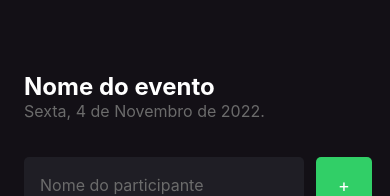
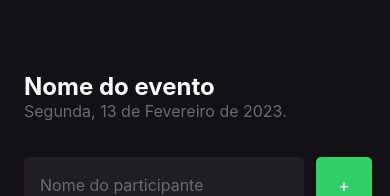
Before and after one commit to PedroFurlann/imhere, a React Native app: screen / in a window 390 px wide. Shown: the top 196 px of the page. Built offline with nearby package versions, Linux system fonts and the light colour scheme.

Commit message:
Update index.tsx

```diff
--- a/src/screens/home/index.tsx
+++ b/src/screens/home/index.tsx
@@ -46,7 +46,7 @@ export function Home() {
     <View style={styles.container}>
       <Text style={styles.eventName}>Nome do evento</Text>
 
-      <Text style={styles.eventDate}>Sexta, 4 de Novembro de 2022.</Text>
+      <Text style={styles.eventDate}>Segunda, 13 de Fevereiro de 2023.</Text>
 
       <View style={styles.form}>
         <TextInput
```
